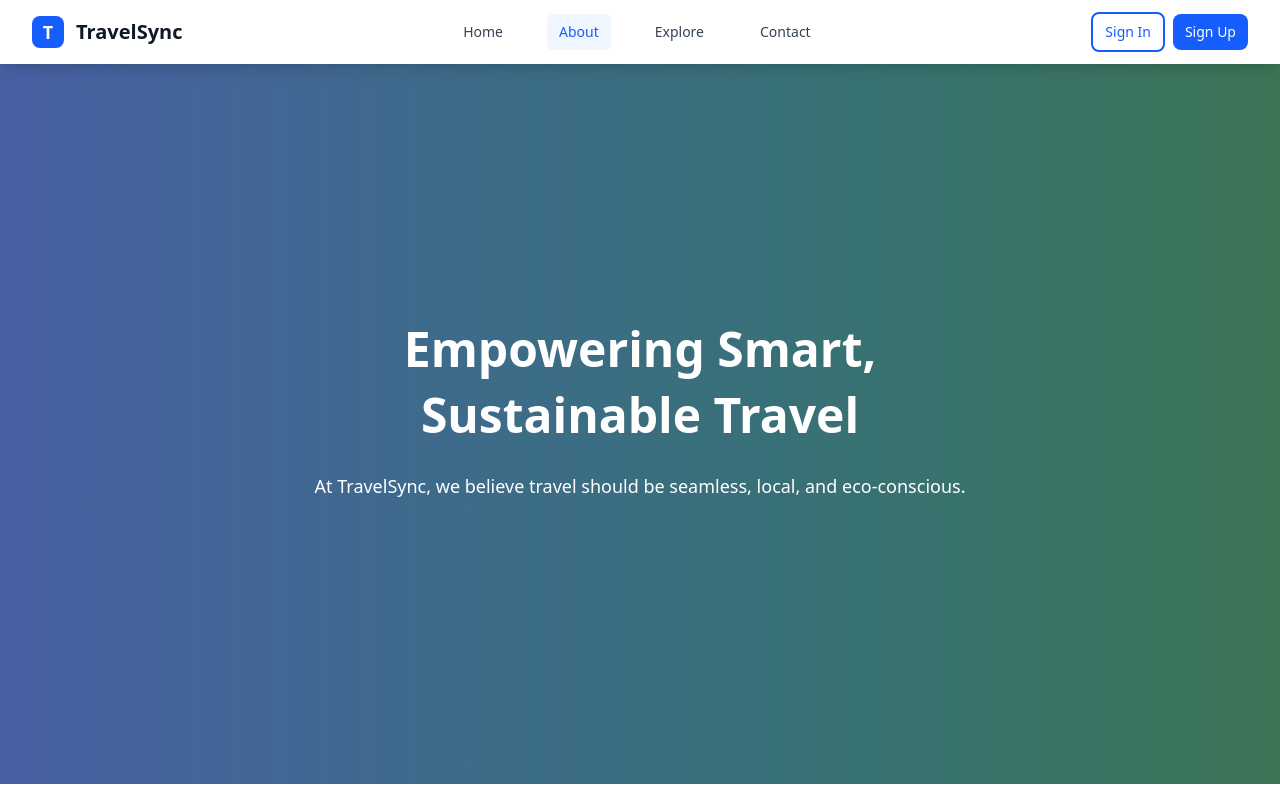
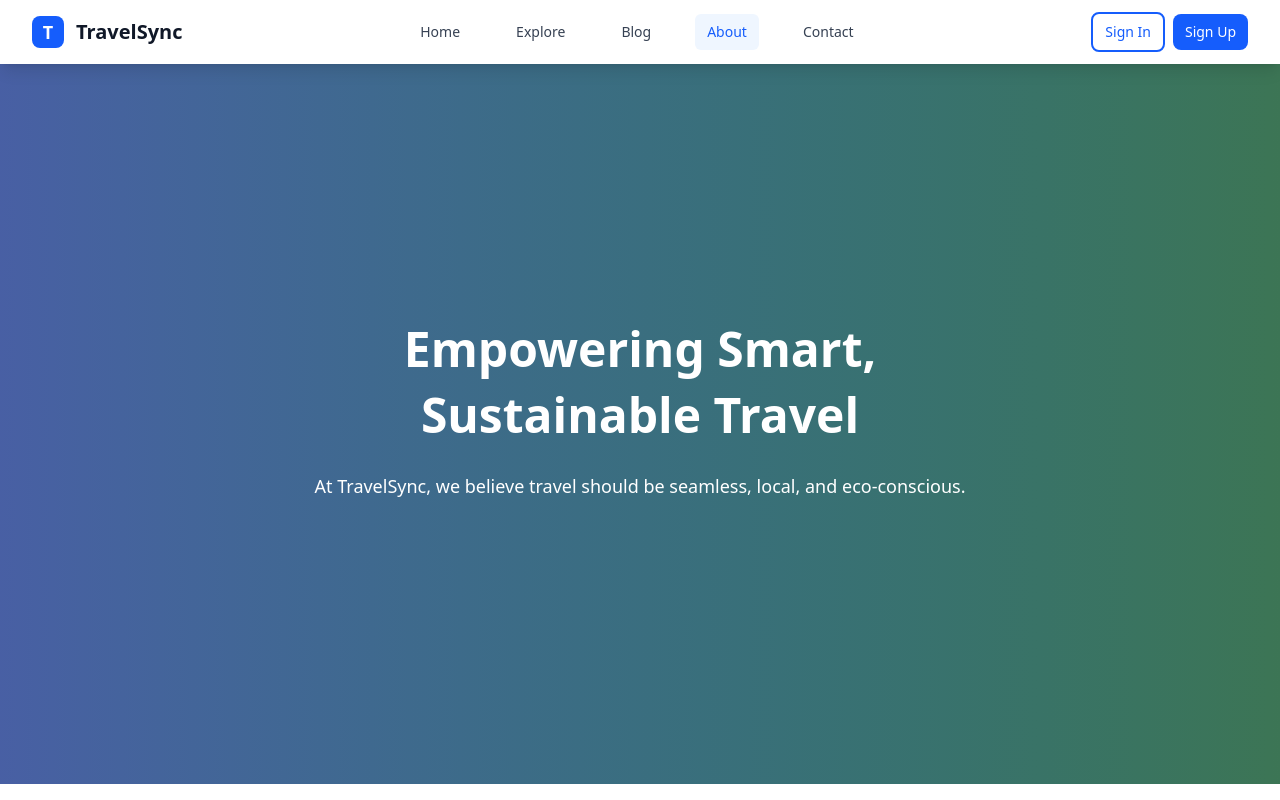
Before and after one commit to develper21/TravelSync_platefrom, a React (Vite) app in the folder Frontend/: page /about in a window 1280 px wide. Shown: the top 800 px of the page. Built offline with nearby package versions, Linux system fonts and the light colour scheme.

Commit message:
feat(frontend): enhance header navigation

```diff
--- a/Frontend/src/components/layout/Header.jsx
+++ b/Frontend/src/components/layout/Header.jsx
@@ -2,26 +2,25 @@ import React, { useState } from 'react';
 import { Link, useLocation, useNavigate } from 'react-router-dom';
 import { FaBars, FaTimes, FaUser, FaSignOutAlt } from 'react-icons/fa';
 import Button from '../ui/Button';
+import { useAuth } from '../../contexts/AuthContext';
 
 const Header = () => {
   const [isMenuOpen, setIsMenuOpen] = useState(false);
   const location = useLocation();
   const navigate = useNavigate();
-
-  const isAuthenticated = localStorage.getItem('token');
+  const { user, logout, isAuthenticated } = useAuth();
 
   const navigationItems = [
     { name: 'Home', path: '/', requiresAuth: false },
+    { name: 'Explore', path: '/explore', requiresAuth: false },
+    { name: 'Blog', path: '/blog', requiresAuth: false },
     { name: 'About', path: '/about', requiresAuth: false },
-    { name: 'Explore', path: '/explore', requiresAuth: false },
     { name: 'Contact', path: '/contact', requiresAuth: false },
-    { name: 'Trips', path: '/trips', requiresAuth: true },
-    { name: 'Bookings', path: '/bookings', requiresAuth: true },
-    { name: 'Profile', path: '/profile', requiresAuth: true },
+    { name: 'Dashboard', path: '/profile', requiresAuth: true },
   ];
 
   const handleLogout = () => {
-    localStorage.removeItem('token');
+    logout();
     navigate('/');
   };
 
@@ -49,11 +48,10 @@ const Header = () => {
               <Link
                 key={item.name}
                 to={item.path}
-                className={`px-3 py-2 text-sm font-medium rounded-md transition-colors duration-200 ${
-                  location.pathname === item.path
+                className={`px-3 py-2 text-sm font-medium rounded-md transition-colors duration-200 ${location.pathname === item.path
                     ? 'text-blue-600 bg-blue-50'
                     : 'text-gray-700 hover:text-blue-600 hover:bg-gray-50'
-                }`}
+                  }`}
               >
                 {item.name}
               </Link>
@@ -64,11 +62,11 @@ const Header = () => {
           <div className="hidden md:flex items-center space-x-4">
             {isAuthenticated ? (
               <div className="flex items-center space-x-4">
+                <span className="text-sm font-medium text-gray-700">Hey, {user?.fullName || 'Traveler'}</span>
                 <Link to="/profile">
-                  <Button variant="ghost" size="sm">
-                    <FaUser className="mr-2" />
-                    Profile
-                  </Button>
+                  <div className="w-8 h-8 bg-blue-100 rounded-full flex items-center justify-center text-blue-600">
+                    <FaUser size={14} />
+                  </div>
                 </Link>
                 <Button variant="outline" size="sm" onClick={handleLogout}>
                   <FaSignOutAlt className="mr-2" />
@@ -107,11 +105,10 @@ const Header = () => {
               <Link
                 key={item.name}
                 to={item.path}
-                className={`block px-3 py-2 text-base font-medium rounded-md ${
-                  location.pathname === item.path
+                className={`block px-3 py-2 text-base font-medium rounded-md ${location.pathname === item.path
                     ? 'text-blue-600 bg-blue-50'
                     : 'text-gray-700 hover:text-blue-600 hover:bg-gray-50'
-                }`}
+                  }`}
                 onClick={() => setIsMenuOpen(false)}
               >
                 {item.name}
@@ -121,6 +118,9 @@ const Header = () => {
             <div className="border-t border-gray-200 pt-4">
               {isAuthenticated ? (
                 <>
+                  <div className="px-3 py-2 text-sm font-bold text-gray-900 border-b mb-2">
+                    {user?.fullName}
+                  </div>
                   <Link
                     to="/profile"
                     className="block px-3 py-2 text-base font-medium text-gray-700 hover:text-blue-600"
```
